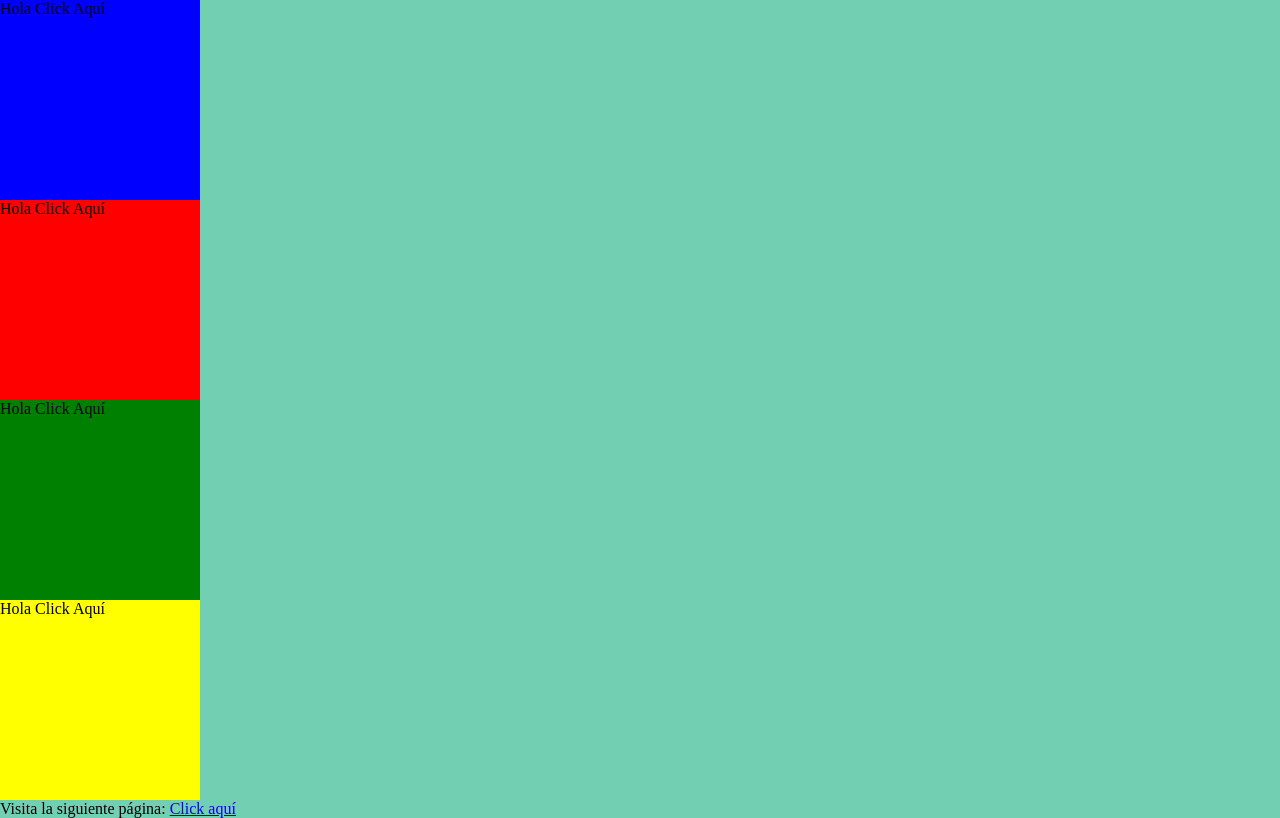
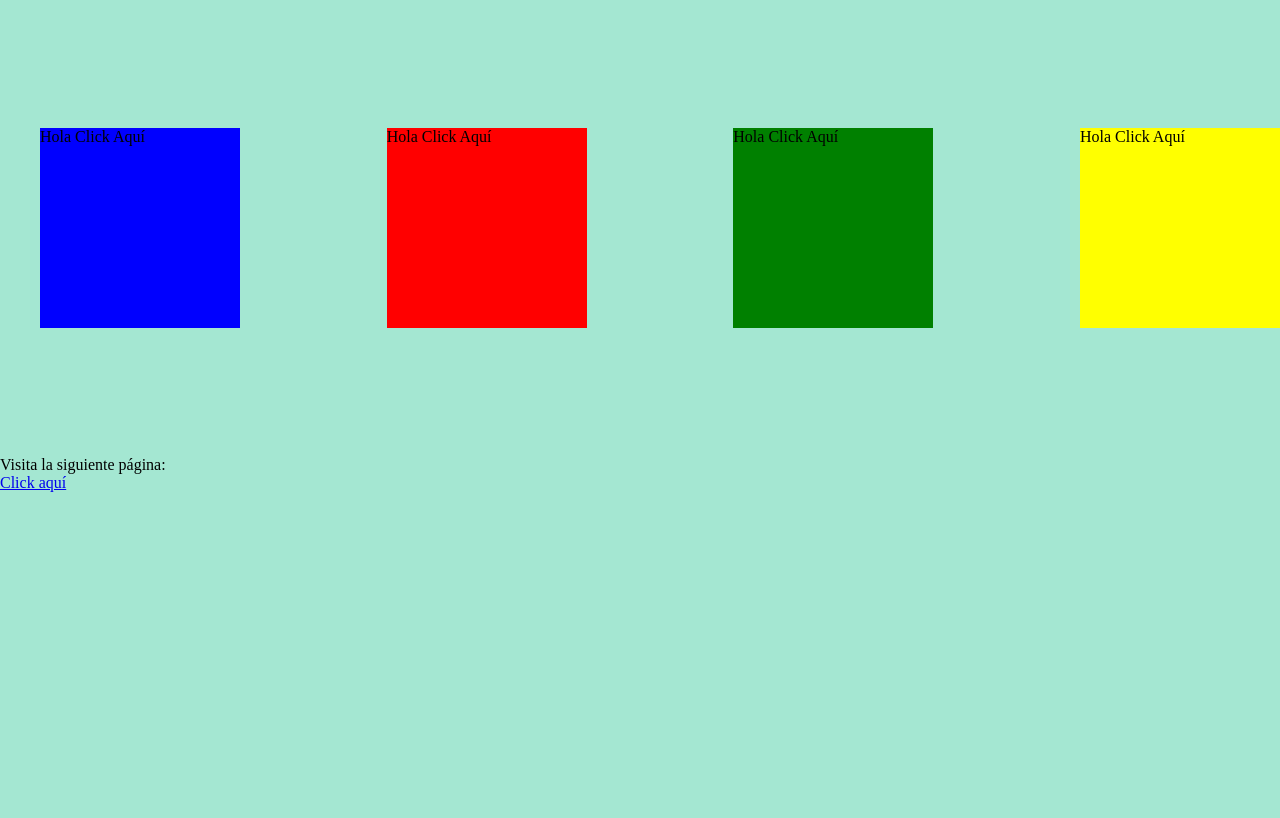
Before and after one commit to linsijiLaGuara/DL-Funciones, a plain HTML site: page 4_colores.html in a window 1280 px wide. Drawn offline with Linux system fonts and the light colour scheme.

```diff
--- a/4_colores.html
+++ b/4_colores.html
@@ -7,12 +7,18 @@
     <link rel="stylesheet" href="./assets/css/style.css" />
   </head>
   <body>
-    <div class="color1" id="color1" onclick="colores('color1')">Hola Click Aquí</div>
-    <div class="color2" id="color2" onclick="colores('color2')">Hola Click Aquí</div>
-    <div class="color3" id="color3" onclick="colores('color3')">Hola Click Aquí</div>
-    <div class="color4" id="color4" onclick="colores('color4')">Hola Click Aquí</div>
+    <menu class="cambioColores">
 
-    <p>Visita la siguiente página: <a href="./pintar.html">Click aquí</a></p>
+      <div class="color1" id="color1" onclick="colores('color1')">Hola Click Aquí</div>
+      <div class="color2" id="color2" onclick="colores('color2')">Hola Click Aquí</div>
+      <div class="color3" id="color3" onclick="colores('color3')">Hola Click Aquí</div>
+      <div class="color4" id="color4" onclick="colores('color4')">Hola Click Aquí</div>
+
+
+    </menu>
+
+
+    <p class="textoSiguiente">Visita la siguiente página: <a href="./pintar.html">Click aquí</a></p>
 
     <script src="./assets/js/script.js"></script>
   </body>
--- a/assets/css/style.css
+++ b/assets/css/style.css
@@ -2,7 +2,7 @@
 
 * {
   margin: 0;
-    background-color: rgb(114, 207, 178)
+  background-color: rgb(164, 231, 210)
 }
 
 
@@ -13,6 +13,7 @@
   justify-content: center;
   align-items: center;
 }
+
 .color1 {
   width: 200px;
   height: 200px;
@@ -36,3 +37,21 @@
   height: 200px;
   background-color: yellow;
 }
+
+.cambioColores {
+
+  display: flex;
+  flex-wrap: nowrap;
+  justify-content: space-between;
+  gap: 50px;
+  margin-top: 10%;
+}
+
+.textoSiguiente {
+  display: flex;
+  flex-direction: column;
+  margin-top: 10%;
+
+
+
+}
```
Lines whose indentation alone changed are shown as unchanged.
